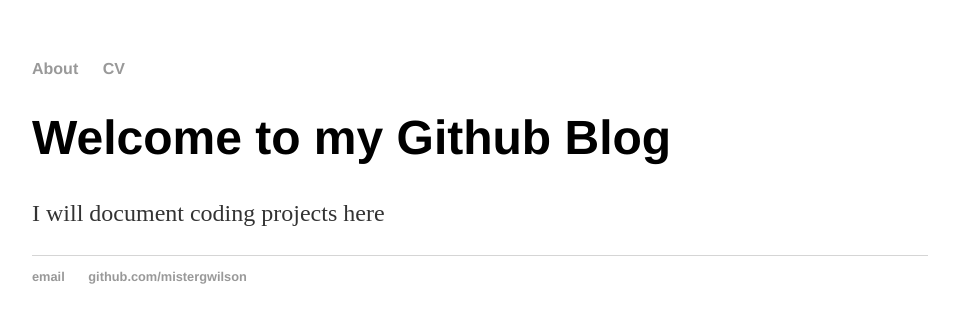
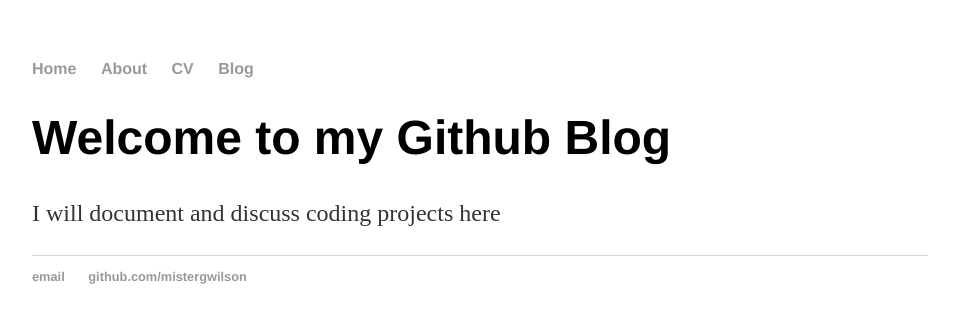
Before and after one commit to mistergwilson/mistergwilson.github.io, a Jekyll site: the page built from index.html, in a window 1280 px wide. Shown: the top 323 px of the page, without its empty margins (160-1119 px from the left). Built offline with Jekyll 4.4.1, drawn with Linux system fonts in a browser that asks for light colours.

Commit message:
Update index.html
Changed layout

```diff
--- a/index.html
+++ b/index.html
@@ -1,29 +1,8 @@
-<!DOCTYPE html>
-<html>
-	<head>
-		<title>Gregory Wilson, PhD</title>
-		<!-- link to main stylesheet -->
-		<link rel="stylesheet" type="text/css" href="/css/main.css">
-	</head>
-	<body>
-		<nav>
-    		<ul>
-	        	<li><a href="/about">About</a></li>
-        		<li><a href="http://www.themadresearcher.com/GregoryWilson.pdf">CV</a></li>
-
-    		</ul>
-		</nav>
-		<div class="container">
-    		<div class="blurb">
-        		<h1>Welcome to my Github Blog</h1>
-				<p>I will document coding projects here</p>
-    		</div><!-- /.blurb -->
-		</div><!-- /.container -->
-		<footer>
-    		<ul>
-        		<li><a href="mailto:mistergwilson@gmail.com">email</a></li>
-        		<li><a href="https://github.com/mistergwilson">github.com/mistergwilson</a></li>
-			</ul>
-		</footer>
-	</body>
-</html>
+---
+layout: default
+title: Gregory Wilson,PhD
+---
+<div class="blurb">
+	<h1>Welcome to my Github Blog</h1>
+	<p>I will document and discuss coding projects here</p>
+</div><!-- /.blurb -->
```
